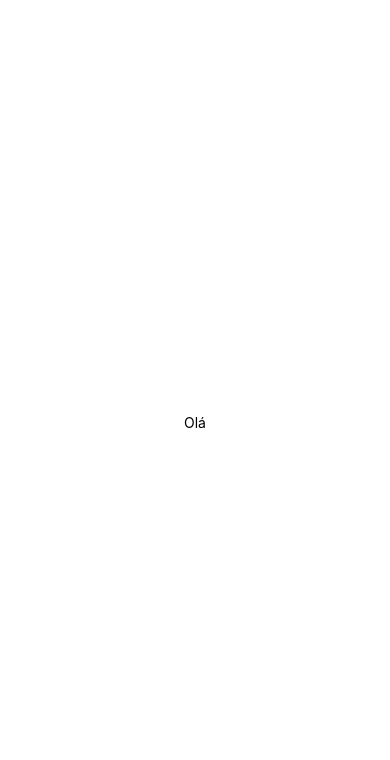
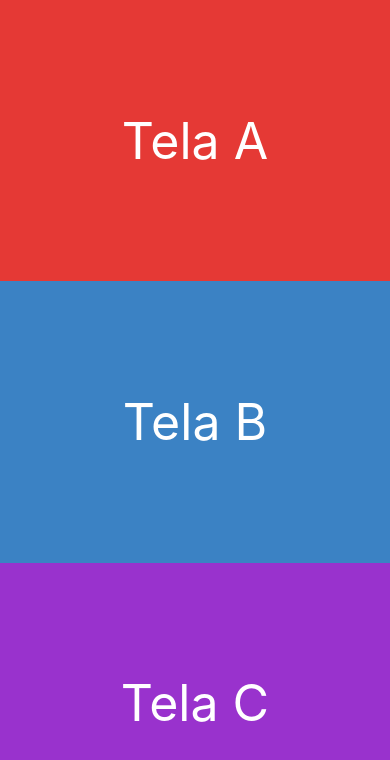
Before and after one commit to ccaio-oliveira/react-navigation, a React Native app: screen / in a window 390 px wide. Shown: the top 760 px of the page. Built offline with nearby package versions, Linux system fonts and the light colour scheme.

Commit message:
feat: criar as views para navegação

```diff
--- a/App.js
+++ /dev/null
@@ -1,18 +0,0 @@
-import { StyleSheet, Text, View } from 'react-native';
-
-export default function App() {
-    return (
-        <View style={styles.container}>
-            <Text>Olá</Text>
-        </View>
-    );
-}
-
-const styles = StyleSheet.create({
-    container: {
-        flex: 1,
-        backgroundColor: '#fff',
-        alignItems: 'center',
-        justifyContent: 'center',
-    },
-});
--- a/src/App.js
+++ b/src/App.js
@@ -1,12 +1,15 @@
 import { SafeAreaView, Text } from "react-native"
 import TextoCentral from "./components/TextoCentral"
+import TelaA from "./views/TelaA"
+import TelaB from "./views/TelaB"
+import TelaC from "./views/TelaC"
 
 export default () => {
     return(
         <SafeAreaView style={{ flex: 1 }}>
-            <TextoCentral>
-                App
-            </TextoCentral>
+            <TelaA />
+            <TelaB />
+            <TelaC />
         </SafeAreaView>
     )
 }
--- a/src/components/TextoCentral.js
+++ b/src/components/TextoCentral.js
@@ -1,9 +1,9 @@
 import { View, Text } from "react-native"
 
-export default ({ children }) => {
+export default ({ children, corFundo, corTexto }) => {
     return (
-        <View style={{ flex: 1, justifyContent: "center", alignItems: "center" }}>
-            <Text style={{ fontSize: 50 }}>
+        <View style={{ flex: 1, justifyContent: "center", alignItems: "center", backgroundColor: corFundo || '#000' }}>
+            <Text style={{ fontSize: 50, color: corTexto || '#FFF' }}>
                 {children}
             </Text>
         </View>
--- /dev/null
+++ b/src/views/TelaA.js
@@ -0,0 +1,9 @@
+import TextoCentral from "../components/TextoCentral"
+
+export default () => {
+    return(
+        <TextoCentral corFundo='#e53935'>
+            Tela A
+        </TextoCentral>
+    )
+}
--- /dev/null
+++ b/src/views/TelaB.js
@@ -0,0 +1,9 @@
+import TextoCentral from "../components/TextoCentral"
+
+export default () => {
+    return(
+        <TextoCentral corFundo='#3b82c4'>
+            Tela B
+        </TextoCentral>
+    )
+}
--- /dev/null
+++ b/src/views/TelaC.js
@@ -0,0 +1,9 @@
+import TextoCentral from "../components/TextoCentral"
+
+export default () => {
+    return(
+        <TextoCentral corFundo='#9932cd'>
+            Tela C
+        </TextoCentral>
+    )
+}
```
